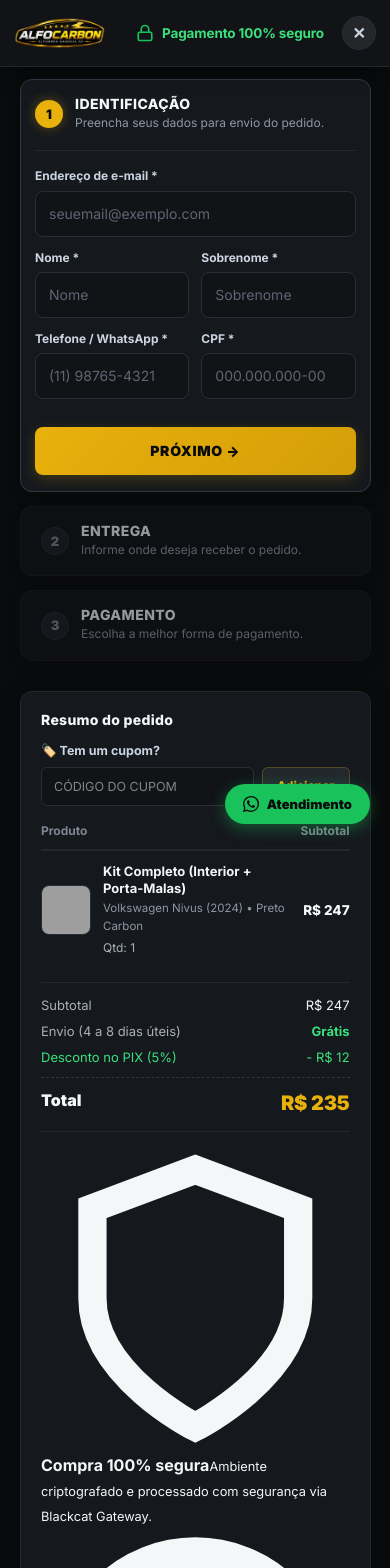
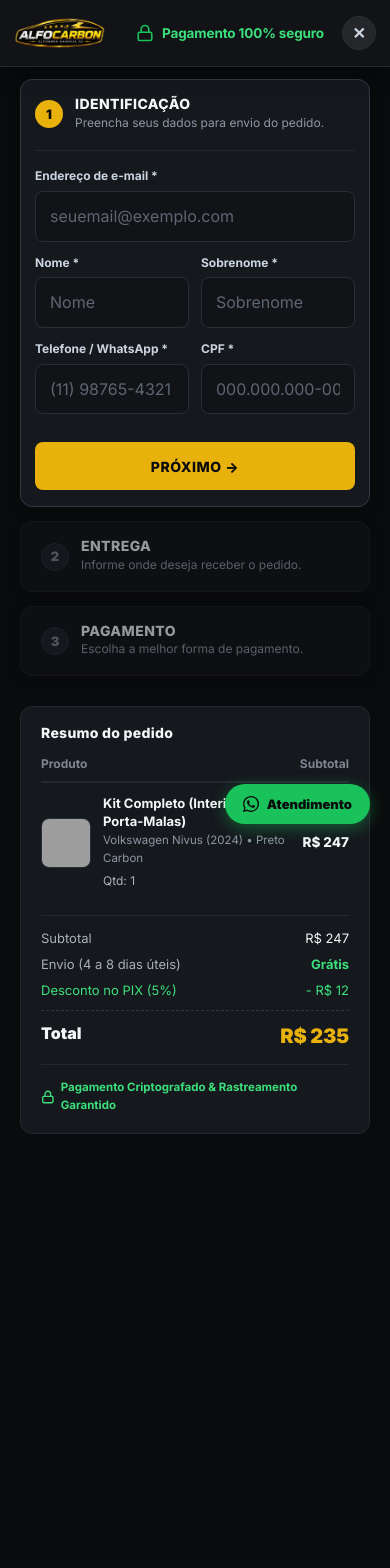
Before and after one commit to bilznyog71/tapecarbon, a Next.js app: page /checkout in a window 390 px wide. Shown: the top 1568 px of the page. After the commit the page ends 1194 px from the top, so only its background shows below. Built offline with nearby package versions, Linux system fonts and the light colour scheme; grey boxes are pictures that could not be loaded.

Commit message:
fix: remove coupons, remove mobile zoom on input focus, and clean up natural e-commerce UI

```diff
--- a/app/checkout/page.tsx
+++ b/app/checkout/page.tsx
@@ -58,14 +58,9 @@ function CheckoutContent() {
   const [cardCvv, setCardCvv] = useState('');
   const [cardInstallments, setCardInstallments] = useState('1');
 
-  // Cupom
-  const [couponCode, setCouponCode] = useState('');
-  const [couponDiscount, setCouponDiscount] = useState(0);
-  const [couponFeedback, setCouponFeedback] = useState('');
-
   const subtotal = amount;
   const discountPix = payMethod === 'pix' ? Math.round(subtotal * 0.05 * 100) / 100 : 0;
-  const finalTotal = Math.max(0, subtotal - discountPix - couponDiscount);
+  const finalTotal = Math.max(0, subtotal - discountPix);
 
   // ViaCEP Instant Lookup
   const handleCepChange = async (val: string) => {
@@ -142,20 +137,6 @@ function CheckoutContent() {
 
   const handleCardCvvChange = (val: string) => {
     setCardCvv(val.replace(/\D/g, '').slice(0, 4));
-  };
-
-  // Cupom
-  const applyCoupon = () => {
-    const clean = couponCode.trim().toUpperCase();
-    if (!clean) return;
-    if (clean === 'ALFA10' || clean === 'PRIMEIRACOMPRA' || clean === 'BEMVINDO') {
-      const discountVal = Math.round(subtotal * 0.1 * 100) / 100;
-      setCouponDiscount(discountVal);
-      setCouponFeedback(`✓ Cupom "${clean}" aplicado: 10% de desconto!`);
-    } else {
-      setCouponDiscount(0);
-      setCouponFeedback('Cupom inválido ou expirado.');
-    }
   };
 
   // Blackcat Pix Generator com valor exato com desconto
@@ -273,7 +254,7 @@ function CheckoutContent() {
     window.scrollTo({ top: 0, behavior: 'smooth' });
 
     if (payMethod === 'pix' && !pixCode) {
-      const discounted = Math.max(0, subtotal - Math.round(subtotal * 0.05 * 100) / 100 - couponDiscount);
+      const discounted = Math.max(0, subtotal - Math.round(subtotal * 0.05 * 100) / 100);
       setTimeout(() => {
         generatePix(discounted);
       }, 80);
@@ -1015,30 +996,6 @@ function CheckoutContent() {
         <div className="columbia-summary-box">
           <h3 className="columbia-summary-title">Resumo do pedido</h3>
 
-          {/* Cupom */}
-          <div style={{ marginBottom: 16 }}>
-            <div style={{ fontSize: 12.5, fontWeight: 700, color: '#CBD5E1', display: 'flex', alignItems: 'center', gap: 6, marginBottom: 6 }}>
-              🏷️ Tem um cupom?
-            </div>
-            <div className="columbia-coupon-row">
-              <input
-                type="text"
-                className="columbia-coupon-input"
-                placeholder="CÓDIGO DO CUPOM"
-                value={couponCode}
-                onChange={e => setCouponCode(e.target.value)}
-              />
-              <button type="button" className="columbia-coupon-btn" onClick={applyCoupon}>
-                Adicionar
-              </button>
-            </div>
-            {couponFeedback && (
-              <div style={{ fontSize: 12, color: couponFeedback.startsWith('✓') ? '#3BE07C' : '#F2555A', marginTop: -12, marginBottom: 12 }}>
-                {couponFeedback}
-              </div>
-            )}
-          </div>
-
           {/* Item */}
           <div style={{ display: 'flex', justifyContent: 'space-between', fontSize: 12, fontWeight: 700, color: '#7E8691', paddingBottom: 8, borderBottom: '1px solid #23272E' }}>
             <span>Produto</span>
@@ -1086,61 +1043,19 @@ function CheckoutContent() {
               </div>
             )}
 
-            {couponDiscount > 0 && (
-              <div className="columbia-total-row" style={{ color: '#3BE07C' }}>
-                <span>Desconto Cupom</span>
-                <span>- {formatMoney(couponDiscount)}</span>
-              </div>
-            )}
-
             <div className="columbia-total-row big">
               <span>Total</span>
               <b>{formatMoney(finalTotal)}</b>
             </div>
           </div>
 
-          {/* Caixa: Compra Segura */}
-          <div className="columbia-secure-box">
-            <svg viewBox="0 0 24 24" fill="none" stroke="currentColor" strokeWidth="2.2">
-              <path d="M12 22s8-4 8-10V5l-8-3-8 3v7c0 6 8 10 8 10z" />
+          {/* Selo Discreto */}
+          <div className="columbia-trust-strip">
+            <svg width="14" height="14" viewBox="0 0 24 24" fill="none" stroke="#3BE07C" strokeWidth="2.4">
+              <rect x="3" y="11" width="18" height="11" rx="2" />
+              <path d="M7 11V7a5 5 0 0 1 10 0v4" />
             </svg>
-            <div>
-              <b>Compra 100% segura</b>
-              <small>Ambiente criptografado e processado com segurança via Blackcat Gateway.</small>
-            </div>
-          </div>
-
-          {/* Assurances */}
-          <div className="columbia-assurances">
-            <div className="columbia-assurance-item">
-              <svg viewBox="0 0 24 24" fill="none" stroke="currentColor" strokeWidth="2.4">
-                <circle cx="12" cy="12" r="10" />
-                <path d="M9 12l2 2 4-4" />
-              </svg>
-              <div>
-                <b>Postagem rápida:</b> Despacho direto e rastreamento em território brasileiro.
-              </div>
-            </div>
-
-            <div className="columbia-assurance-item">
-              <svg viewBox="0 0 24 24" fill="none" stroke="currentColor" strokeWidth="2.4">
-                <circle cx="12" cy="12" r="10" />
-                <path d="M9 12l2 2 4-4" />
-              </svg>
-              <div>
-                <b>Embalagem reforçada:</b> Proteção total contra danos no transporte.
-              </div>
-            </div>
-
-            <div className="columbia-assurance-item">
-              <svg viewBox="0 0 24 24" fill="none" stroke="currentColor" strokeWidth="2.4">
-                <circle cx="12" cy="12" r="10" />
-                <path d="M9 12l2 2 4-4" />
-              </svg>
-              <div>
-                <b>Garantia total:</b> 1 ano de garantia de fábrica e devolução garantida.
-              </div>
-            </div>
+            <span>Pagamento Criptografado &amp; Rastreamento Garantido</span>
           </div>
 
         </div>
--- a/app/globals.css
+++ b/app/globals.css
@@ -1963,13 +1963,11 @@ p { color: var(--ink-2); }
 .columbia-step-badge.active {
   background: #E8B10C;
   color: #0A0B0D;
-  box-shadow: 0 0 12px rgba(232, 177, 12, 0.35);
 }
 
 .columbia-step-badge.done {
   background: #19C25A;
   color: #0A0B0D;
-  box-shadow: 0 0 10px rgba(25, 194, 90, 0.3);
 }
 
 .columbia-step-badge.idle {
@@ -2042,17 +2040,26 @@ p { color: var(--ink-2); }
   margin-bottom: 5px;
 }
 
+/* Prevent iOS / Mobile Safari auto-zoom on input focus */
+input,
+select,
+textarea {
+  font-size: 16px !important;
+}
+
 .columbia-input,
 .columbia-select {
   width: 100%;
-  padding: 11px 13px;
+  padding: 12px 14px;
   background: #111317;
   border: 1px solid #282E38;
   border-radius: 8px;
-  font-size: 14px;
+  font-size: 16px !important;
   color: #F4F6F8;
   outline: none;
-  transition: border-color 0.18s, box-shadow 0.18s;
+  transition: border-color 0.15s ease;
+  -webkit-appearance: none;
+  appearance: none;
 }
 
 .columbia-input::placeholder {
@@ -2062,64 +2069,55 @@ p { color: var(--ink-2); }
 .columbia-input:focus,
 .columbia-select:focus {
   border-color: #E8B10C;
-  background: #14171E;
-  box-shadow: 0 0 0 3px rgba(232, 177, 12, 0.15);
+  background: #13161C;
 }
 
 .columbia-btn-next {
   width: 100%;
   height: 48px;
-  background: linear-gradient(135deg, #E8B10C 0%, #D49E08 100%);
+  background: #E8B10C;
+  color: #0A0B0D;
+  border: none;
+  border-radius: 8px;
+  font-size: 14px;
+  font-weight: 800;
+  text-transform: uppercase;
+  letter-spacing: 0.04em;
+  cursor: pointer;
+  transition: background 0.15s ease;
+  display: flex;
+  align-items: center;
+  justify-content: center;
+  gap: 8px;
+  margin-top: 16px;
+}
+
+.columbia-btn-next:hover {
+  background: #F5C024;
+}
+
+.columbia-btn-finish {
+  width: 100%;
+  height: 50px;
+  background: #19C25A;
   color: #0A0B0D;
   border: none;
   border-radius: 8px;
   font-size: 14px;
   font-weight: 900;
   text-transform: uppercase;
-  letter-spacing: 0.05em;
+  letter-spacing: 0.04em;
   cursor: pointer;
-  transition: all 0.18s ease;
+  transition: background 0.15s ease;
   display: flex;
   align-items: center;
   justify-content: center;
   gap: 8px;
   margin-top: 16px;
-  box-shadow: 0 4px 14px rgba(232, 177, 12, 0.22);
-}
-
-.columbia-btn-next:hover {
-  background: linear-gradient(135deg, #FFD05A 0%, #E8B10C 100%);
-  box-shadow: 0 6px 18px rgba(232, 177, 12, 0.32);
-}
-
-.columbia-btn-next:active {
-  transform: scale(0.99);
-}
-
-.columbia-btn-finish {
-  width: 100%;
-  height: 52px;
-  background: linear-gradient(135deg, #19C25A 0%, #12994A 100%);
-  color: #ffffff;
-  border: none;
-  border-radius: 8px;
-  font-size: 15px;
-  font-weight: 900;
-  text-transform: uppercase;
-  letter-spacing: 0.04em;
-  cursor: pointer;
-  transition: all 0.18s ease;
-  display: flex;
-  align-items: center;
-  justify-content: center;
-  gap: 8px;
-  margin-top: 18px;
-  box-shadow: 0 4px 18px rgba(25, 194, 90, 0.3);
 }
 
 .columbia-btn-finish:hover {
-  background: linear-gradient(135deg, #22DC6B 0%, #17B256 100%);
-  box-shadow: 0 6px 22px rgba(25, 194, 90, 0.42);
+  background: #20D766;
 }
 
 /* Right Summary Card */
@@ -2127,8 +2125,7 @@ p { color: var(--ink-2); }
   background: #15181D;
   border: 1px solid #23272E;
   border-radius: 12px;
-  padding: 20px;
-  box-shadow: 0 6px 24px rgba(0, 0, 0, 0.3);
+  padding: 18px 20px;
   position: sticky;
   top: 86px;
 }
@@ -2139,46 +2136,6 @@ p { color: var(--ink-2); }
   color: #F4F6F8;
   margin: 0 0 14px;
   letter-spacing: 0.02em;
-}
-
-.columbia-coupon-row {
-  display: flex;
-  gap: 8px;
-  margin-bottom: 14px;
-}
-
-.columbia-coupon-input {
-  flex: 1;
-  padding: 9px 12px;
-  background: #111317;
-  border: 1px solid #282E38;
-  border-radius: 6px;
-  font-size: 12.5px;
-  color: #F4F6F8;
-  text-transform: uppercase;
-}
-
-.columbia-coupon-input:focus {
-  border-color: #E8B10C;
-  outline: none;
-}
-
-.columbia-coupon-btn {
-  padding: 0 14px;
-  background: #23272E;
-  color: #E8B10C;
-  border: 1px solid rgba(232, 177, 12, 0.25);
-  border-radius: 6px;
-  font-size: 12px;
-  font-weight: 800;
-  cursor: pointer;
-  white-space: nowrap;
-  transition: all 0.18s;
-}
-
-.columbia-coupon-btn:hover {
-  background: #E8B10C;
-  color: #0A0B0D;
 }
 
 .columbia-item-row {
--- a/app/layout.tsx
+++ b/app/layout.tsx
@@ -14,6 +14,8 @@ export const viewport: Viewport = {
   themeColor: '#0A0B0D',
   width: 'device-width',
   initialScale: 1,
+  maximumScale: 1,
+  userScalable: false,
   viewportFit: 'cover',
 };
 
--- a/components/checkout/CheckoutModal.tsx
+++ b/components/checkout/CheckoutModal.tsx
@@ -50,11 +50,6 @@ export default function CheckoutModal() {
   const [cardCvv, setCardCvv] = useState('');
   const [cardInstallments, setCardInstallments] = useState('1');
 
-  // Cupom
-  const [couponCode, setCouponCode] = useState('');
-  const [couponDiscount, setCouponDiscount] = useState(0);
-  const [couponFeedback, setCouponFeedback] = useState('');
-
   // Itens do carrinho
   const cartItems = cart.length > 0 ? cart : [
     {
@@ -71,7 +66,7 @@ export default function CheckoutModal() {
 
   const subtotal = cartItems.reduce((sum, item) => sum + item.price, 0);
   const discountPix = payMethod === 'pix' ? Math.round(subtotal * 0.05) : 0;
-  const finalTotal = Math.max(0, subtotal - discountPix - couponDiscount);
+  const finalTotal = Math.max(0, subtotal - discountPix);
 
   const modalContainerRef = useRef<HTMLDivElement>(null);
   const scrollToTop = () => {
@@ -153,20 +148,6 @@ export default function CheckoutModal() {
 
   const handleCardCvvChange = (val: string) => {
     setCardCvv(val.replace(/\D/g, '').slice(0, 4));
-  };
-
-  // Cupom
-  const applyCoupon = () => {
-    const clean = couponCode.trim().toUpperCase();
-    if (!clean) return;
-    if (clean === 'ALFA10' || clean === 'PRIMEIRACOMPRA' || clean === 'BEMVINDO') {
-      const discountVal = Math.round(subtotal * 0.1);
-      setCouponDiscount(discountVal);
-      setCouponFeedback(`✓ Cupom "${clean}" aplicado (-10%)`);
-    } else {
-      setCouponDiscount(0);
-      setCouponFeedback('Cupom inválido ou expirado.');
-    }
   };
 
   // Gerador PIX Blackcat com valor com desconto exato
@@ -288,7 +269,7 @@ export default function CheckoutModal() {
     setPayMethod(method);
     setPayError('');
     if (method === 'pix' && !pixCode) {
-      const discounted = Math.max(0, subtotal - Math.round(subtotal * 0.05) - couponDiscount);
+      const discounted = Math.max(0, subtotal - Math.round(subtotal * 0.05));
       generatePix(discounted);
     }
   };
@@ -1063,27 +1044,6 @@ export default function CheckoutModal() {
             <div className="columbia-summary-box">
               <h3 className="columbia-summary-title">Resumo do pedido</h3>
 
-              {/* Cupom */}
-              <div style={{ marginBottom: 12 }}>
-                <div className="columbia-coupon-row">
-                  <input
-                    type="text"
-                    className="columbia-coupon-input"
-                    placeholder="CÓDIGO DO CUPOM"
-                    value={couponCode}
-                    onChange={e => setCouponCode(e.target.value)}
-                  />
-                  <button type="button" className="columbia-coupon-btn" onClick={applyCoupon}>
-                    Adicionar
-                  </button>
-                </div>
-                {couponFeedback && (
-                  <div style={{ fontSize: 11.5, color: couponFeedback.startsWith('✓') ? '#3BE07C' : '#F2555A', marginTop: -8, marginBottom: 10 }}>
-                    {couponFeedback}
-                  </div>
-                )}
-              </div>
-
               {/* Itens */}
               {cartItems.map(item => (
                 <div key={item.id} className="columbia-item-row">
@@ -1137,13 +1097,6 @@ export default function CheckoutModal() {
                   </div>
                 )}
 
-                {couponDiscount > 0 && (
-                  <div className="columbia-total-row" style={{ color: '#3BE07C' }}>
-                    <span>Desconto Cupom</span>
-                    <span>- {formatMoney(couponDiscount)}</span>
-                  </div>
-                )}
-
                 <div className="columbia-total-row big">
                   <span>Total</span>
                   <b>{formatMoney(finalTotal)}</b>
```
